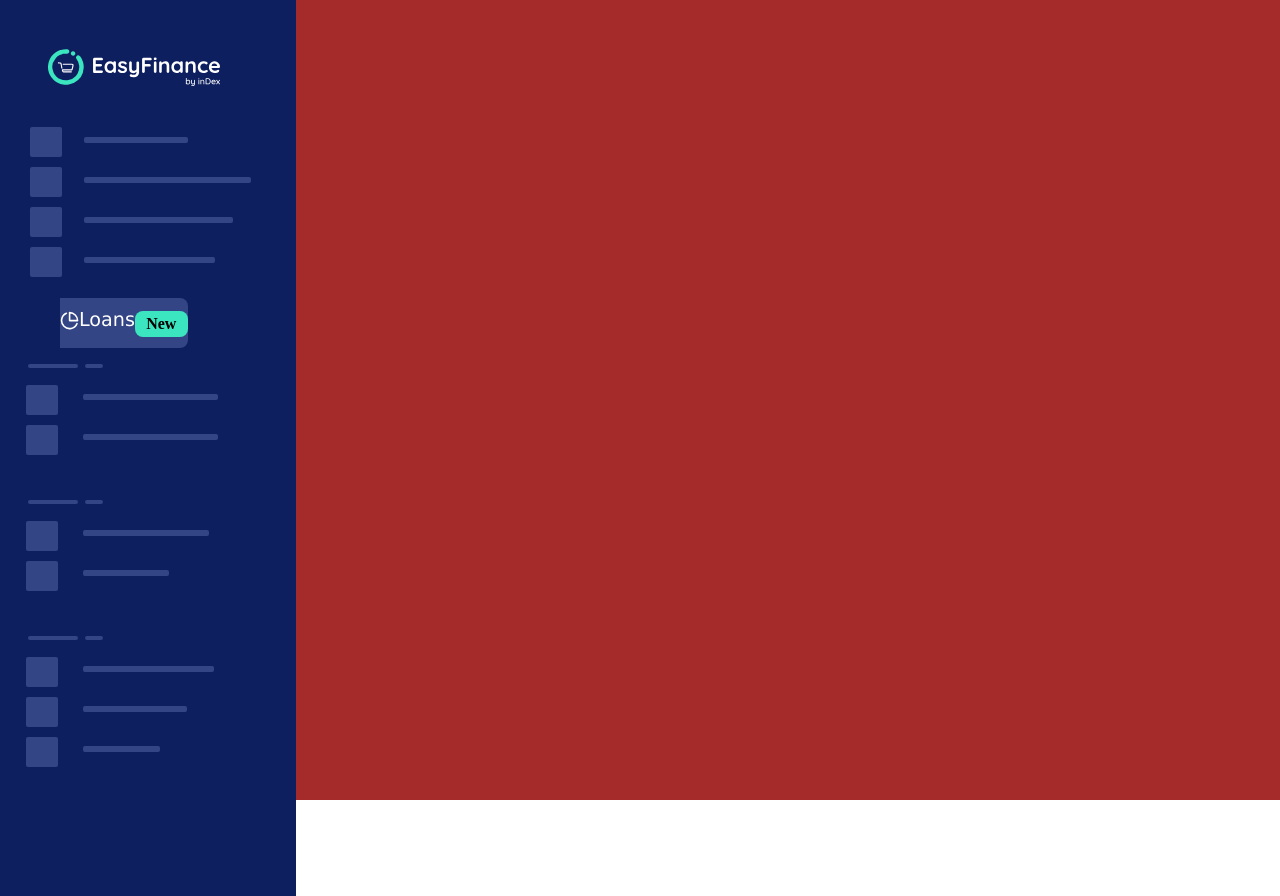
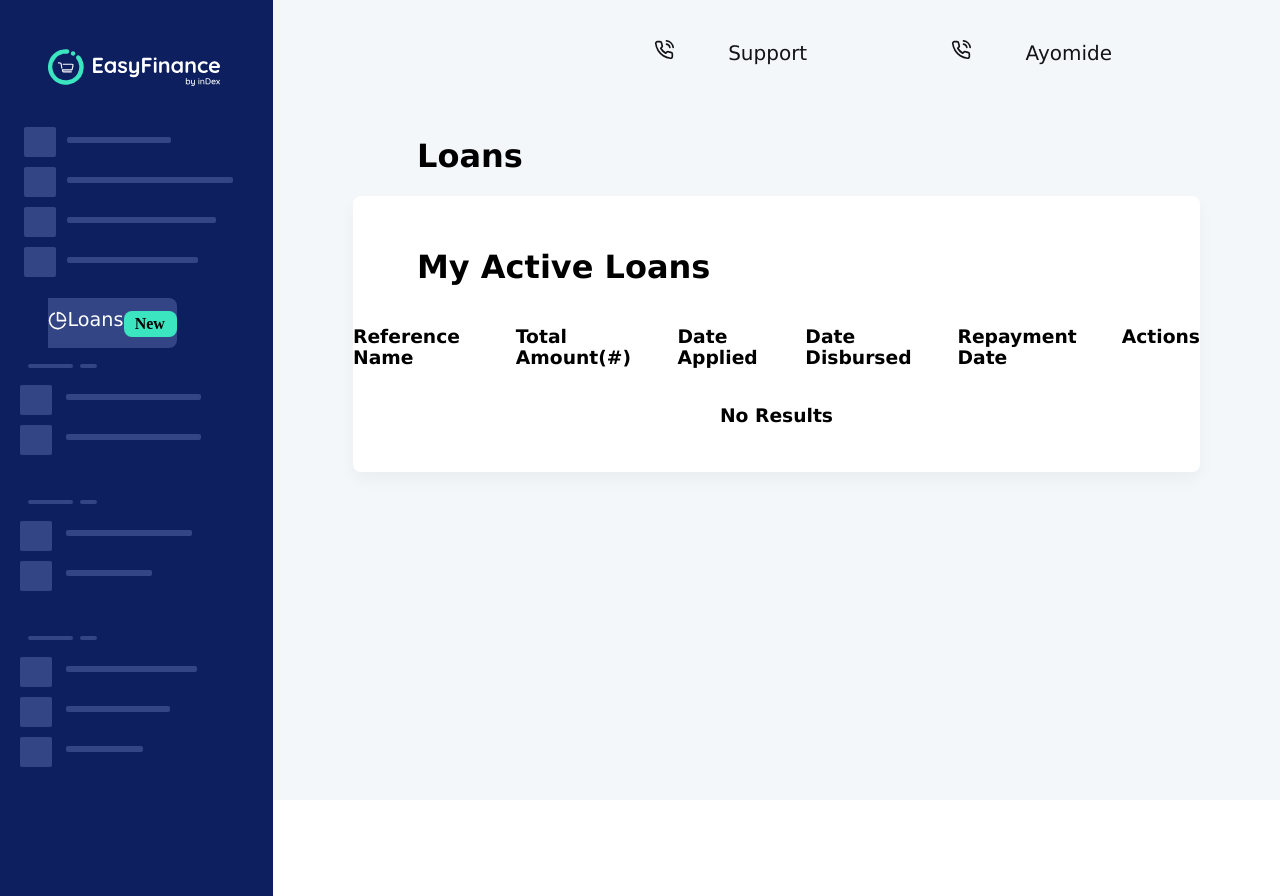
Before and after one commit to unbeatable-abayomi/innovectives, a React (Create React App) app: page / in a window 1280 px wide. Built offline with nearby package versions, Linux system fonts and the light colour scheme.

Commit message:
WIP Dashbord

```diff
--- a/src/App.css
+++ b/src/App.css
@@ -4,9 +4,10 @@ body{
 }
 
 .App {
+  display: flex;
 width: 100vw;
 height: 100vh;
-background-color: brown;
+background-color:#F4F7FA;
 }
 .Sidebar{
   height: 100%;
@@ -15,6 +16,7 @@ background-color: brown;
   padding: 3rem;
 
 }
+
 .main_container{
   margin-top: 2rem;
   margin-left: -1.5rem;
@@ -188,3 +190,52 @@ background-color: brown;
 .divSix,.divSeven{
   margin-bottom: 2.5rem;
 }
+.FiPhoneCall{
+  color: #121314;
+  margin-right: 3rem;
+  font-size: 20px;
+  font-family: 'Lucida Sans', 'Lucida Sans Regular', 'Lucida Grande', 'Lucida Sans Unicode', Geneva, Verdana, sans-serif;
+
+}
+.nameText{
+  color: #121314;
+  margin-left: 3rem;
+  margin-right: 3rem;
+  font-size: 20px;
+  font-family: 'Lucida Sans', 'Lucida Sans Regular', 'Lucida Grande', 'Lucida Sans Unicode', Geneva, Verdana, sans-serif;
+
+}
+.Navbar{
+  display: flex;
+  justify-content: flex-end;
+  padding: 2.5rem;
+}
+.Dashboard{
+
+  height: 100%;
+  width: 100%;
+  padding-left: 5rem;
+  padding-right: 5rem;
+}
+.dashBoardText{
+  margin-top: 2rem;
+  font-family: 'Lucida Sans', 'Lucida Sans Regular', 'Lucida Grande', 'Lucida Sans Unicode', Geneva, Verdana, sans-serif;
+  margin-left: 4rem;
+}
+.activeLoansPlaneItems{
+  display: flex;
+  justify-content: space-around;
+  font-family: 'Lucida Sans', 'Lucida Sans Regular', 'Lucida Grande', 'Lucida Sans Unicode', Geneva, Verdana, sans-serif;
+
+}
+.activeLoansPlane{
+  padding-top: 1.2rem;
+  background: #FFFFFF 0% 0% no-repeat padding-box;
+box-shadow: 0px 8px 16px #0000000A;
+border-radius: 8px;
+height: 256px;
+}
+.NoResultText{
+  text-align: center;
+  font-family: 'Lucida Sans', 'Lucida Sans Regular', 'Lucida Grande', 'Lucida Sans Unicode', Geneva, Verdana, sans-serif;
+}
--- a/src/App.js
+++ b/src/App.js
@@ -1,27 +1,14 @@
 
 import './App.css';
 import SideBar from './Components/Sidebar';
-//import { ProSidebar, Menu, MenuItem, SubMenu } from 'react-pro-sidebar';
-//import 'react-pro-sidebar/dist/css/styles.css';
+import Dashboard from './Components/Dashboard';
 
 function App() {
   return (
-//     <ProSidebar>
-//   <Menu iconShape="square">
-//     <MenuItem>Dashboard</MenuItem>
-//     <SubMenu title="Components">
-//       <MenuItem>Component 1</MenuItem>
-//       <MenuItem>Component 2</MenuItem>
-//     </SubMenu>
-//     <SubMenu title="Components">
-//       <MenuItem>Component 1</MenuItem>
-//       <MenuItem>Component 2</MenuItem>
-//     </SubMenu>
-//   </Menu>
-// </ProSidebar>
     <div className="App">
 
     <SideBar/>
+    <Dashboard/>
     </div>
   );
 }
--- /dev/null
+++ b/src/Components/Dashboard.js
@@ -0,0 +1,39 @@
+import React, { Component } from 'react'
+import NavBar from './NavBar';
+
+ class Dashboard extends Component {
+    render() {
+        return (
+            <div className='Dashboard'>
+                <NavBar/>
+                <h1 className='dashBoardText'>Loans</h1>
+                <div className='activeLoansPlane'>
+                <h1 className='dashBoardText'>My Active Loans</h1>
+                <div className='activeLoansPlaneItems'>
+                    <div>
+                        <h3>Reference Name</h3>
+                    </div>
+                    <div>
+                        <h3>Total Amount(#)</h3>
+                    </div>
+                    <div>
+                        <h3>Date Applied</h3>
+                    </div>
+                    <div>
+                        <h3>Date Disbursed</h3>
+                    </div>
+                    <div>
+                        <h3>Repayment Date</h3>
+                    </div>
+                    <div>
+                        <h3>Actions</h3>
+                    </div>
+                </div>
+                <h3 className='NoResultText'>No Results</h3>
+                </div>
+            </div>
+        )
+    }
+}
+
+export default Dashboard;
--- /dev/null
+++ b/src/Components/NavBar.js
@@ -0,0 +1,16 @@
+import React from 'react'
+//FiPhoneCall
+import { FiPhoneCall } from 'react-icons/fi';
+function NavBar() {
+    return (
+        <div>
+            <div className='Navbar'>
+
+                <div className='FiPhoneCall'><FiPhoneCall className='FiPhoneCall' /> Support</div>
+                <div className='nameText'><FiPhoneCall className='nameText' /> Ayomide</div>
+            </div>
+        </div>
+    )
+}
+
+export default  NavBar;
```
